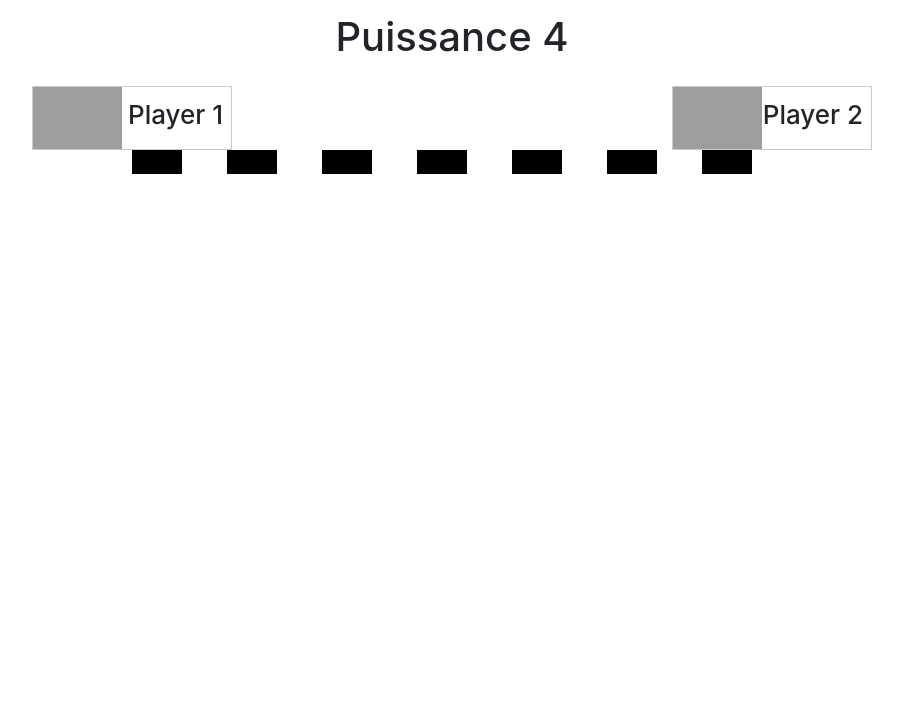
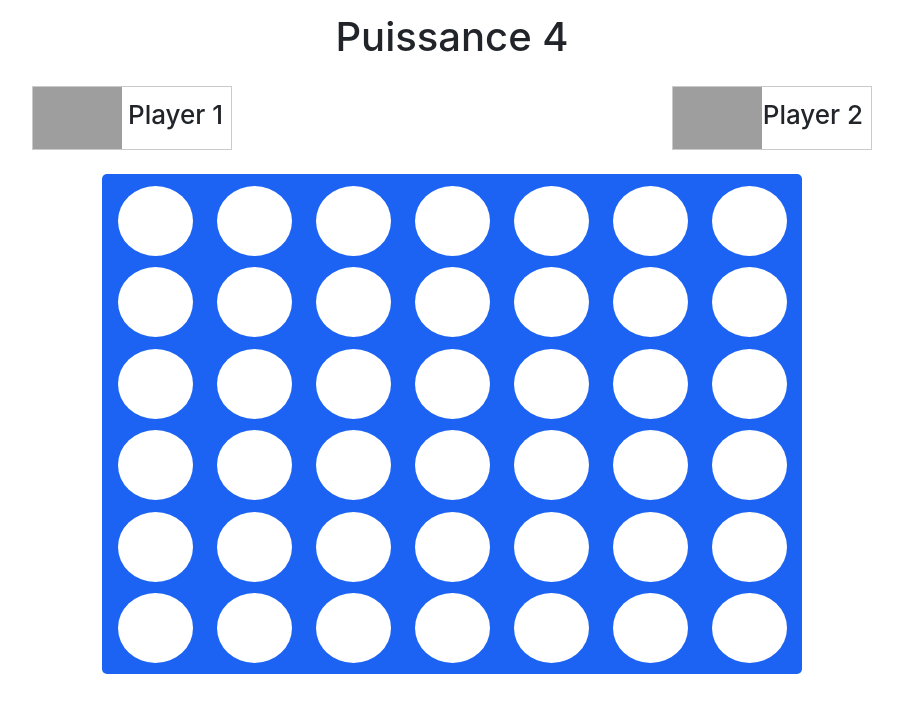
Before and after one commit to vincennt/game-react, a React (Vite) app: page / in a window 1280 px wide. Shown: the top 712 px of the page, without its empty margins (188-1091 px from the left). Built offline with nearby package versions, Linux system fonts and the light colour scheme; grey boxes are pictures that could not be loaded.

Commit message:
grid style

```diff
--- a/src/components/Grid/Grid.jsx
+++ b/src/components/Grid/Grid.jsx
@@ -5,9 +5,9 @@ export default class Grid extends Component {
     render() {
         const {basic} = this.props
         return (
-            <div className="container">
-                <div className="row justify-content-center">{basic.map( (e,i) => (
-                        <div className="colone col-1" key={i} id={i}>{e.map( (e,i) => (
+            <div className="container d-flex justify-content-center mt-4">
+                <div className="row justify-content-center grid-height">{basic.map( (e,i) => (
+                        <div className="colone " key={i} id={i}>{e.map( (e,i) => (
                             <div className="circle ligne" key={i} id={i}></div>))}
                         </div>
                     ))}
--- a/src/components/Grid/grid.css
+++ b/src/components/Grid/grid.css
@@ -8,10 +8,23 @@
   height: 550px;
   background-color: aliceblue;
 }
-.colum {
+.colone{
   height: 100%;
+  width: 99px;
+
+  display: flex;
+  flex-direction: column;
+  justify-content: space-evenly;
 }
 .circle {
-  width: 50px;
-  border: solid black 2px;
+  width: 100%;
+  height: 70px;
+  border-radius: 50%;
+  background-color: white;
 }
+.grid-height{
+    height: 500px;
+    width: 700px;
+    background-color: #1C63F4;
+    border-radius: 5px;
+}
```
